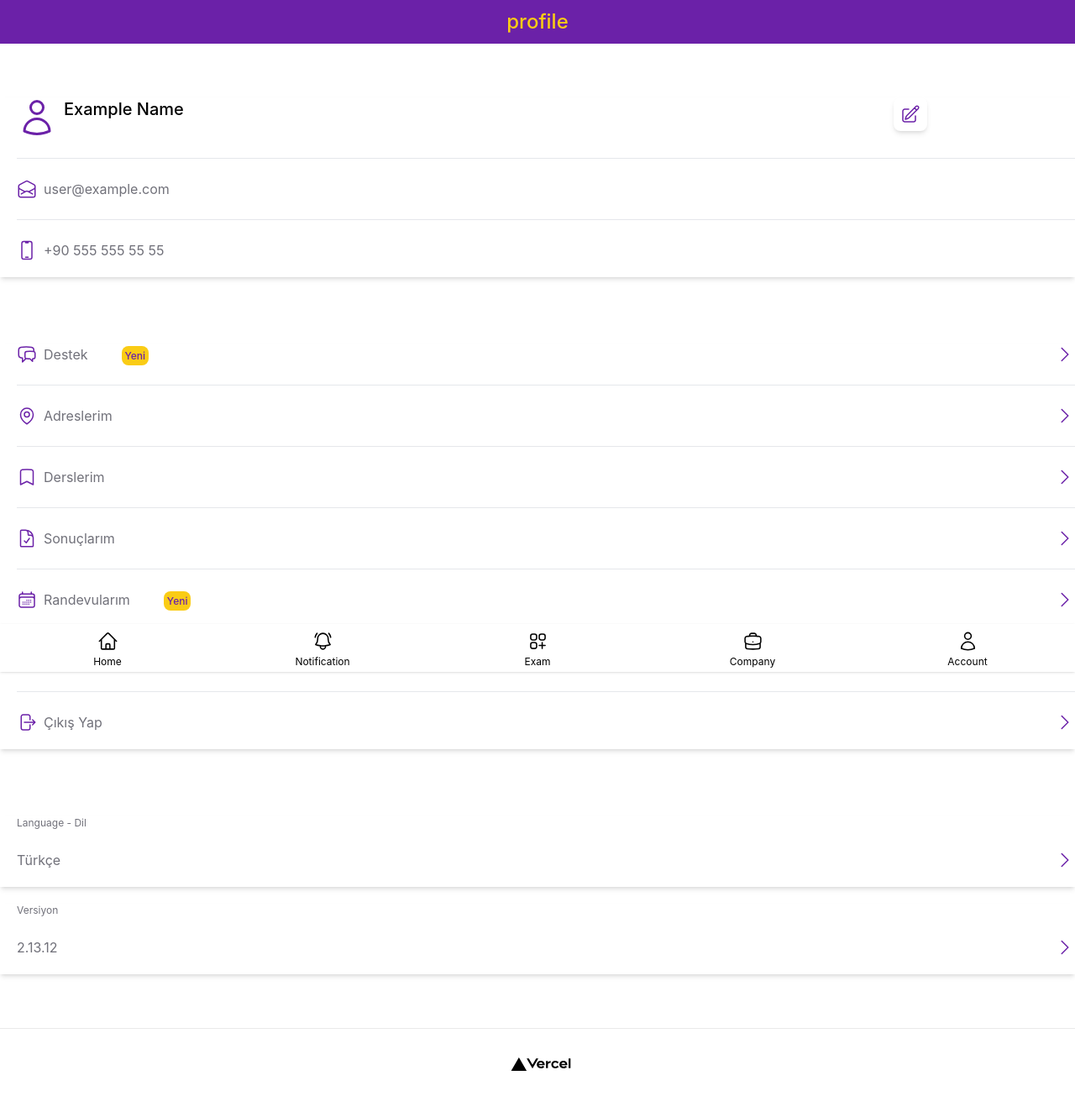
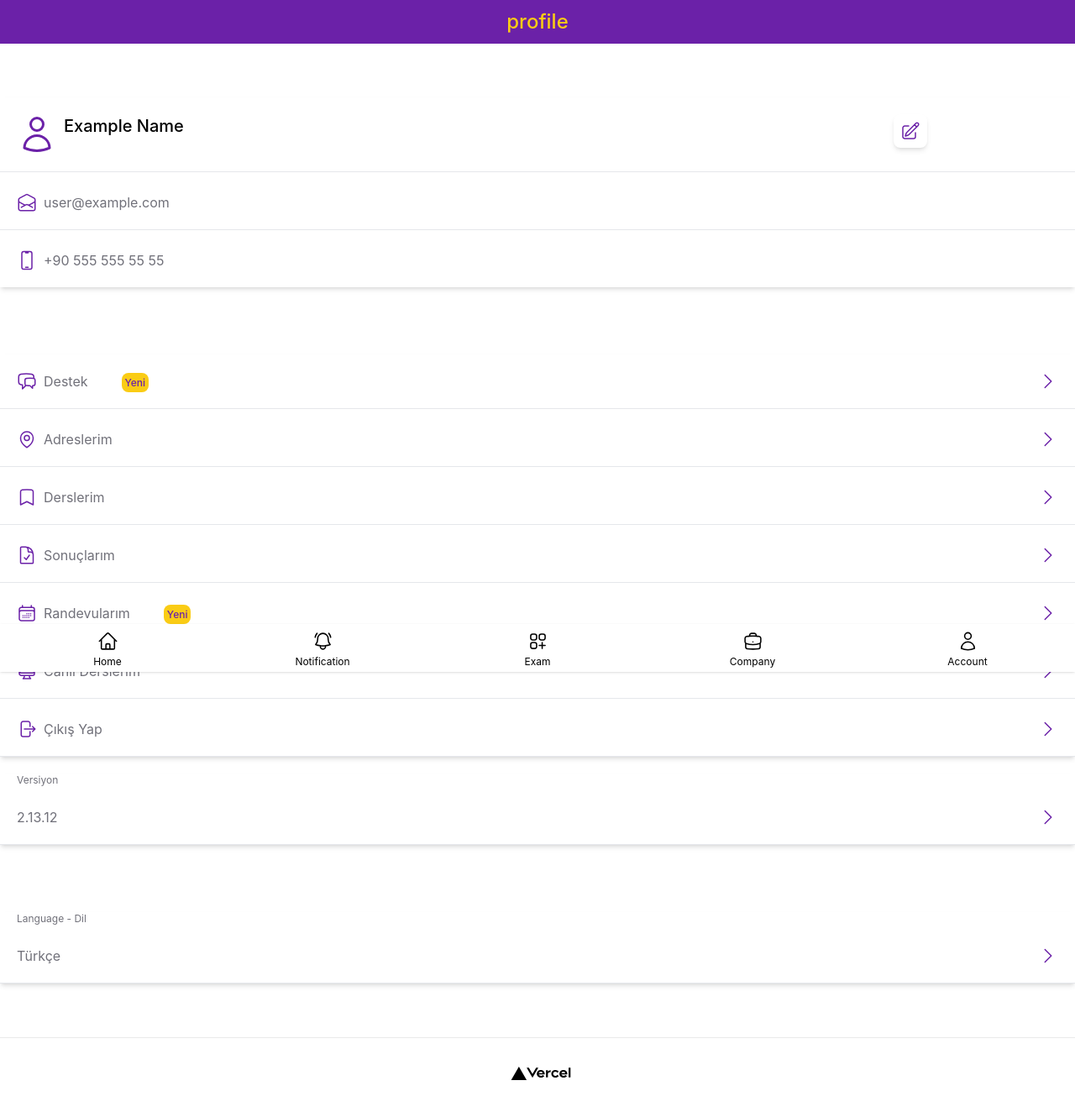
Before and after one commit to ahmetarsiv/nextjs-tailwindcss, a Next.js app: page /profile in a window 1280 px wide. Shown: the top 1324 px of the page at 84% size. Built offline with nearby package versions, Linux system fonts and the light colour scheme.

Commit message:
Update profile.js

```diff
--- a/pages/profile.js
+++ b/pages/profile.js
@@ -28,8 +28,8 @@ export default function Profile() {
 
             <main className={styles.main}>
                 <section className="container mx-auto">
-                    <div className="grid grid-cols-1 gap-1 md:grid-cols-1 md:gap-1 shadow-md pl-5">
-                        <div>
+                    <div className="grid grid-cols-1 gap-1 md:grid-cols-1 md:gap-1 shadow-md">
+                        <div className="border-b dark:border-gray-700 p-5">
                             <div className="bg-white shadow-md rounded-lg w-10 h-10 absolute right-5 md:right-44 p-2">
                                 <PencilSquareIcon className="text-purple-800 w-6 h-6"/>
                             </div>
@@ -39,18 +39,14 @@ export default function Profile() {
                             <span className="text-xl font-medium">Example Name</span>
                         </div>
 
-                        <hr className="my-5 h-px bg-gray-200 border-0 dark:bg-gray-700"/>
-
-                        <div>
+                        <div className="border-b dark:border-gray-700 p-5">
                             <label className="mr-2">
                                 <EnvelopeOpenIcon className="text-purple-800 w-6 h-6 float-left"/>
                             </label>
                             <span className="text-zinc-500">user@example.com</span>
                         </div>
 
-                        <hr className="my-5 h-px bg-gray-200 border-0 dark:bg-gray-700"/>
-
-                        <div className="mb-5">
+                        <div className="p-5">
                             <label className="mr-2">
                                 <DevicePhoneMobileIcon className="text-purple-800 w-6 h-6 float-left"/>
                             </label>
@@ -58,112 +54,99 @@ export default function Profile() {
                         </div>
                     </div>
 
-                    <div className="grid grid-cols-1 gap-1 md:grid-cols-1 md:gap-1 shadow-md mt-20 pl-5">
+                    <div className="grid grid-cols-1 gap-1 md:grid-cols-1 md:gap-1 shadow-md mt-20">
+                        <a href="#" className="border-b dark:border-gray-700 hover:bg-slate-50 w-full h-full p-5">
                             <div>
                                 <label className="mr-2">
                                     <ChatBubbleLeftRightIcon className="text-purple-800 w-6 h-6 float-left"/>
                                 </label>
                                 <span className="text-zinc-500">Destek</span>
-                            <span
-                                className="bg-yellow-400 text-purple-800 rounded-lg text-xs font-medium p-1 ml-10">Yeni</span>
-                            <label>
+                                <span className="bg-yellow-400 text-purple-800 rounded-lg text-xs font-medium p-1 ml-10">Yeni</span>
                                 <ChevronRightIcon className="text-purple-800 w-6 h-6 float-right"/>
-                            </label>
                             </div>
+                        </a>
 
-                        <hr className="my-5 h-px bg-gray-200 border-0 dark:bg-gray-700"/>
-
+                        <a href="#" className="border-b dark:border-gray-700 hover:bg-slate-50 w-full h-full p-5">
                             <div>
                                 <label className="mr-2">
                                     <MapPinIcon className="text-purple-800 w-6 h-6 float-left"/>
                                 </label>
                                 <span className="text-zinc-500">Adreslerim</span>
-                            <label>
                                 <ChevronRightIcon className="text-purple-800 w-6 h-6 float-right"/>
-                            </label>
                             </div>
+                        </a>
 
-                        <hr className="my-5 h-px bg-gray-200 border-0 dark:bg-gray-700"/>
-
+                        <a href="#" className="border-b dark:border-gray-700 hover:bg-slate-50 w-full h-full p-5">
                             <div>
                                 <label className="mr-2">
                                     <BookmarkIcon className="text-purple-800 w-6 h-6 float-left"/>
                                 </label>
                                 <span className="text-zinc-500">Derslerim</span>
-                            <label>
                                 <ChevronRightIcon className="text-purple-800 w-6 h-6 float-right"/>
-                            </label>
                             </div>
+                        </a>
 
-                        <hr className="my-5 h-px bg-gray-200 border-0 dark:bg-gray-700"/>
-
+                        <a href="#" className="border-b dark:border-gray-700 hover:bg-slate-50 w-full h-full p-5">
                             <div>
                                 <label className="mr-2">
                                     <DocumentCheckIcon className="text-purple-800 w-6 h-6 float-left"/>
                                 </label>
                                 <span className="text-zinc-500">Sonuçlarım</span>
-                            <label>
                                 <ChevronRightIcon className="text-purple-800 w-6 h-6 float-right"/>
-                            </label>
                             </div>
+                        </a>
 
-                        <hr className="my-5 h-px bg-gray-200 border-0 dark:bg-gray-700"/>
-
+                        <a href="#" className="border-b dark:border-gray-700 hover:bg-slate-50 w-full h-full p-5">
                             <div>
                                 <label className="mr-2">
                                     <CalendarDaysIcon className="text-purple-800 w-6 h-6 float-left"/>
                                 </label>
                                 <span className="text-zinc-500">Randevularım</span>
-                            <span
-                                className="bg-yellow-400 text-purple-800 rounded-lg text-xs font-medium p-1 ml-10">Yeni</span>
-                            <label>
+                                <span className="bg-yellow-400 text-purple-800 rounded-lg text-xs font-medium p-1 ml-10">Yeni</span>
                                 <ChevronRightIcon className="text-purple-800 w-6 h-6 float-right"/>
-                            </label>
                             </div>
+                        </a>
 
-                        <hr className="my-5 h-px bg-gray-200 border-0 dark:bg-gray-700"/>
-
+                        <a href="#" className="border-b dark:border-gray-700 hover:bg-slate-50 w-full h-full p-5">
                             <div>
                                 <label className="mr-2">
                                     <ComputerDesktopIcon className="text-purple-800 w-6 h-6 float-left"/>
                                 </label>
                                 <span className="text-zinc-500">Canlı Derslerim</span>
-                            <label>
                                 <ChevronRightIcon className="text-purple-800 w-6 h-6 float-right"/>
-                            </label>
                             </div>
+                        </a>
 
-                        <hr className="my-5 h-px bg-gray-200 border-0 dark:bg-gray-700"/>
-
-                        <div className="mb-5">
+                        <a href="#" className="border-b dark:border-gray-700 hover:bg-slate-50 w-full h-full p-5">
+                            <div>
                                 <label className="mr-2">
                                     <ArrowRightOnRectangleIcon className="text-purple-800 w-6 h-6 float-left"/>
                                 </label>
                                 <span className="text-zinc-500">Çıkış Yap</span>
-                            <label>
                                 <ChevronRightIcon className="text-purple-800 w-6 h-6 float-right"/>
-                            </label>
                             </div>
+                        </a>
                     </div>
 
-                    <div className="grid grid-cols-1 gap-1 md:grid-cols-1 md:gap-1 shadow-md mt-20 pl-5">
-                        <label className="text-zinc-500 text-xs">Language - Dil</label>
-                        <div className="my-5">
-                            <span className="text-zinc-500">Türkçe</span>
-                            <label>
+
+                        <div className="grid grid-cols-1 gap-1 md:grid-cols-1 md:gap-1 shadow-md mt-5">
+                            <label className="text-zinc-500 text-xs pl-5">Versiyon</label>
+                            <a href="#" className="border-b dark:border-gray-700 hover:bg-slate-50 w-full h-full p-5">
+                                <div>
+                                    <span className="text-zinc-500">2.13.12</span>
                                     <ChevronRightIcon className="text-purple-800 w-6 h-6 float-right"/>
-                            </label>
                                 </div>
+                            </a>
                         </div>
 
-                    <div className="grid grid-cols-1 gap-1 md:grid-cols-1 md:gap-1 shadow-md mt-5 pl-5">
-                        <label className="text-zinc-500 text-xs">Versiyon</label>
-                        <div className="my-5">
-                            <span className="text-zinc-500">2.13.12</span>
-                            <label>
+                    <div className="grid grid-cols-1 gap-1 md:grid-cols-1 md:gap-1 shadow-md mt-20">
+                        <label className="text-zinc-500 text-xs pl-5">Language - Dil</label>
+                        <a href="#" className="border-b dark:border-gray-700 hover:bg-slate-50 w-full h-full p-5">
+                            <div>
+                                <span className="text-zinc-500">Türkçe</span>
                                 <ChevronRightIcon className="text-purple-800 w-6 h-6 float-right"/>
-                            </label>
                             </div>
+                        </a>
                     </div>
                 </section>
             </main>
```
Lines whose indentation alone changed are shown as unchanged.
